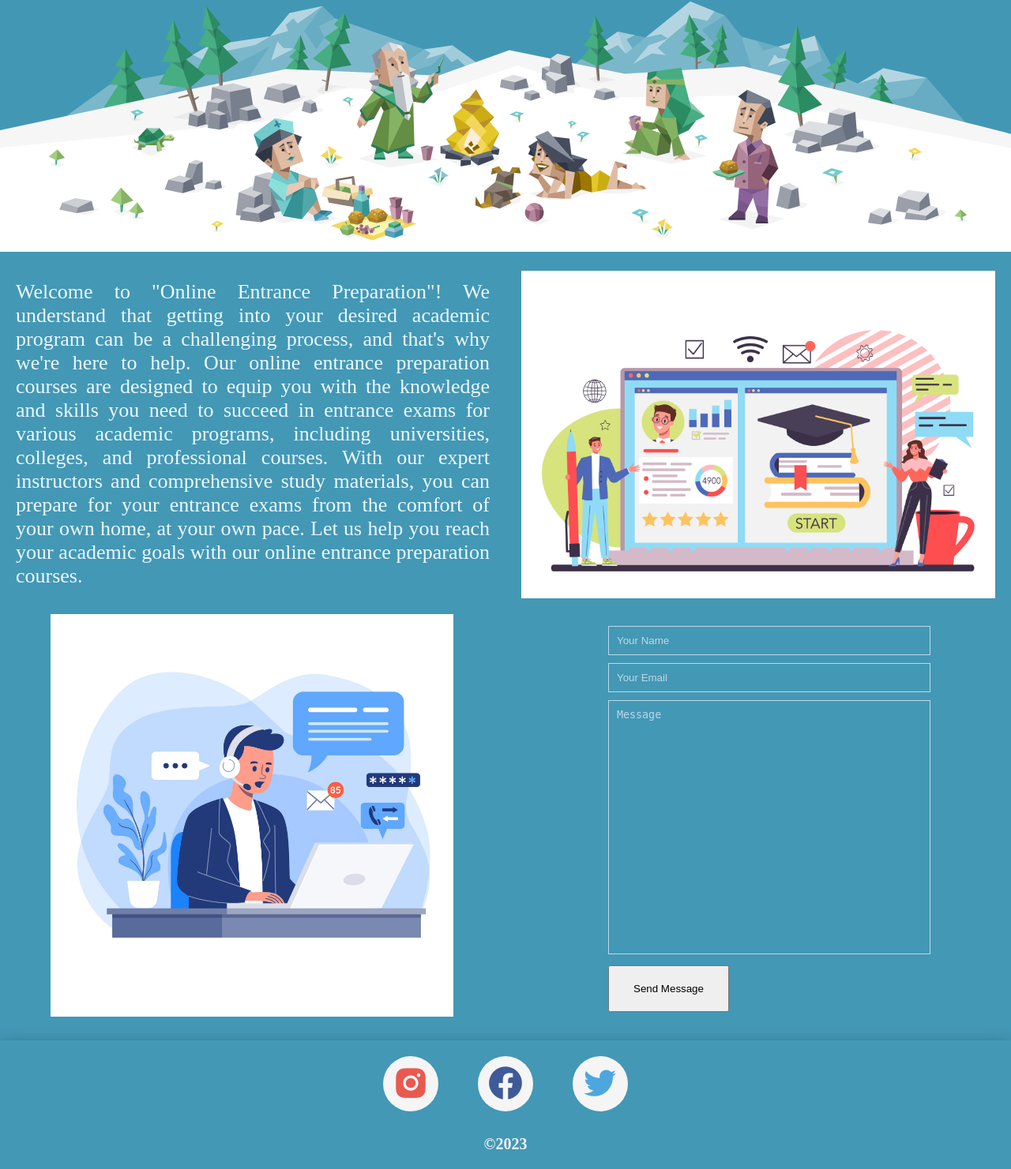
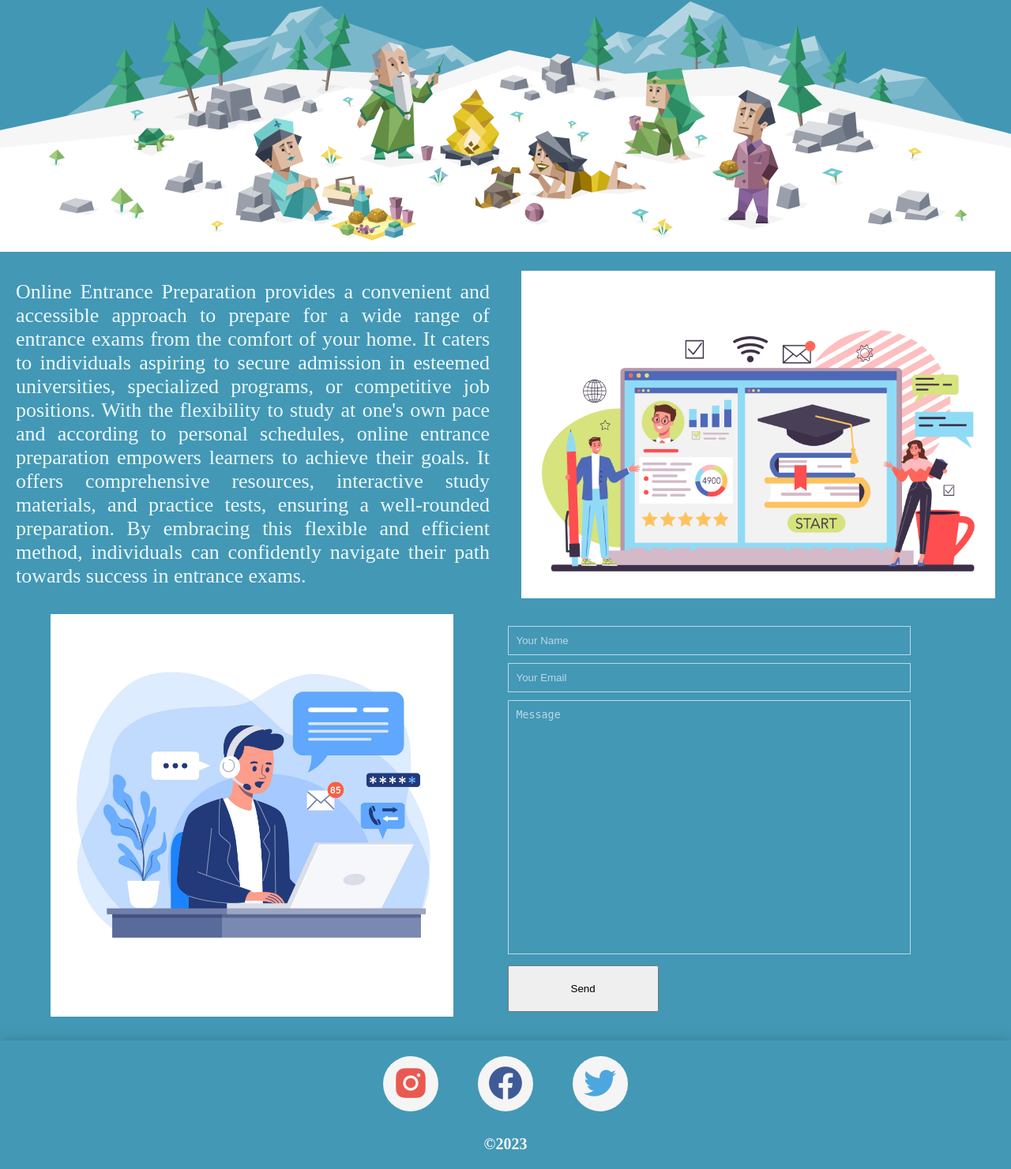
Before and after one commit to sainisoftravi/online_entrance, a Django app: page / in a window 1280 px wide. Shown: the part 381-1862 px from the top of the page at 79% size. Run offline with Django 4.2, Linux system fonts and the light colour scheme; some web fonts are replaced.

Commit message:
Updated contents

```diff
--- a/templates/index.html
+++ b/templates/index.html
@@ -15,7 +15,7 @@
 
 <div class="welcome">
     <p>
-        Welcome to "Online Entrance Preparation"! We understand that getting into your desired academic program can be a challenging process, and that's why we're here to help. Our online entrance preparation courses are designed to equip you with the knowledge and skills you need to succeed in entrance exams for various academic programs, including universities, colleges, and professional courses. With our expert instructors and comprehensive study materials, you can prepare for your entrance exams from the comfort of your own home, at your own pace. Let us help you reach your academic goals with our online entrance preparation courses.
+        Online Entrance Preparation provides a convenient and accessible approach to prepare for a wide range of entrance exams from the comfort of your home. It caters to individuals aspiring to secure admission in esteemed universities, specialized programs, or competitive job positions. With the flexibility to study at one's own pace and according to personal schedules, online entrance preparation empowers learners to achieve their goals. It offers comprehensive resources, interactive study materials, and practice tests, ensuring a well-rounded preparation. By embracing this flexible and efficient method, individuals can confidently navigate their path towards success in entrance exams.
     </p>
 
     <img src="{% static 'images/index/welcome-image.png' %}">
@@ -26,7 +26,6 @@
         <img src="{%static 'images/index/contact.jpg' %}" id="contact-image">
     </div>
     <div class="contact-right">
-        <div class="contact-form">
         <form action="">
             <div class="contact-form-item">
                 <input type="Name" placeholder="Your Name" id="contact-name">
@@ -41,10 +40,9 @@
             </div>
 
             <div class="contact-form-item">
-                    <button class="send-msg">Send Message</button>
+                <button class="send-msg">Send</button>
             </div>
         </form>
-        </div>
     </div>
 </div>
 
```
Lines whose indentation alone changed are shown as unchanged.
